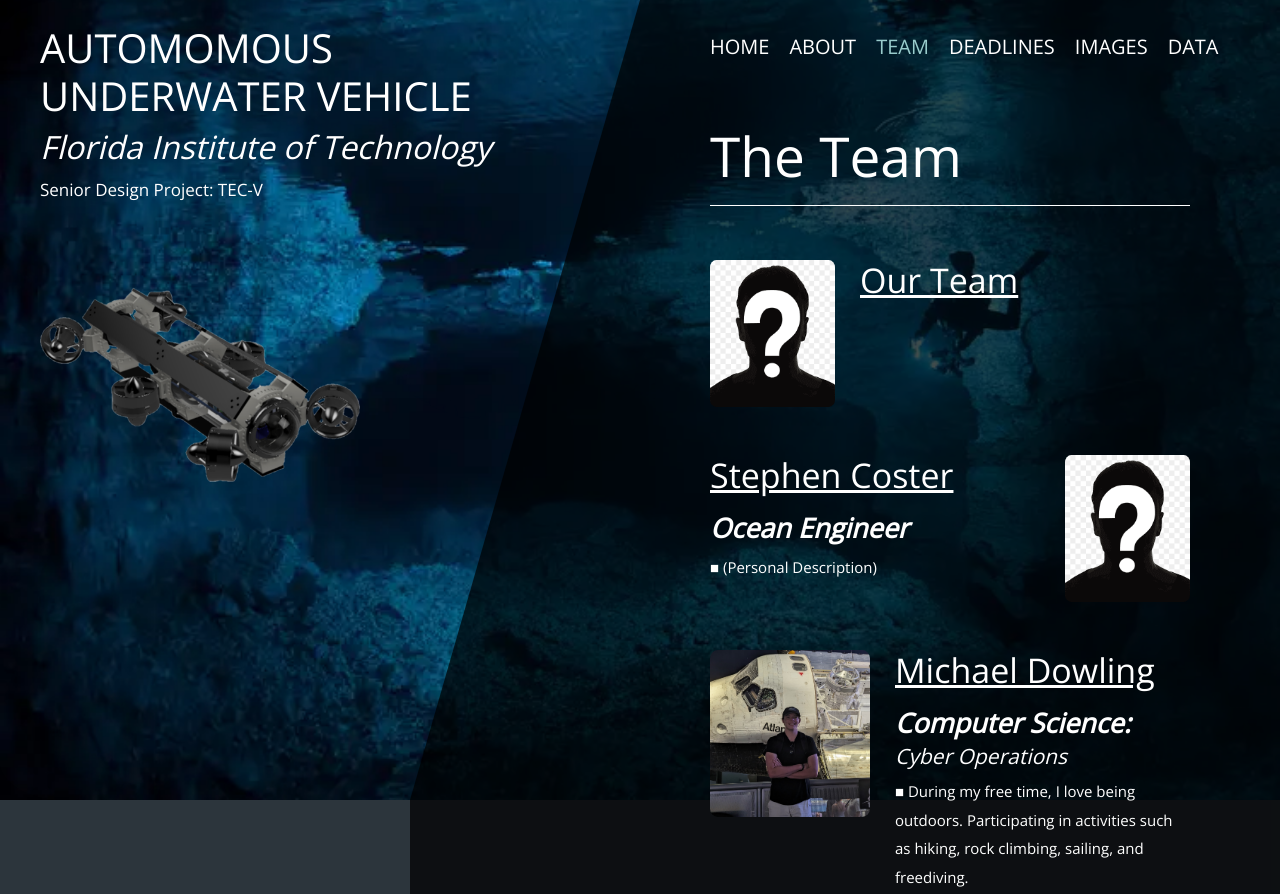
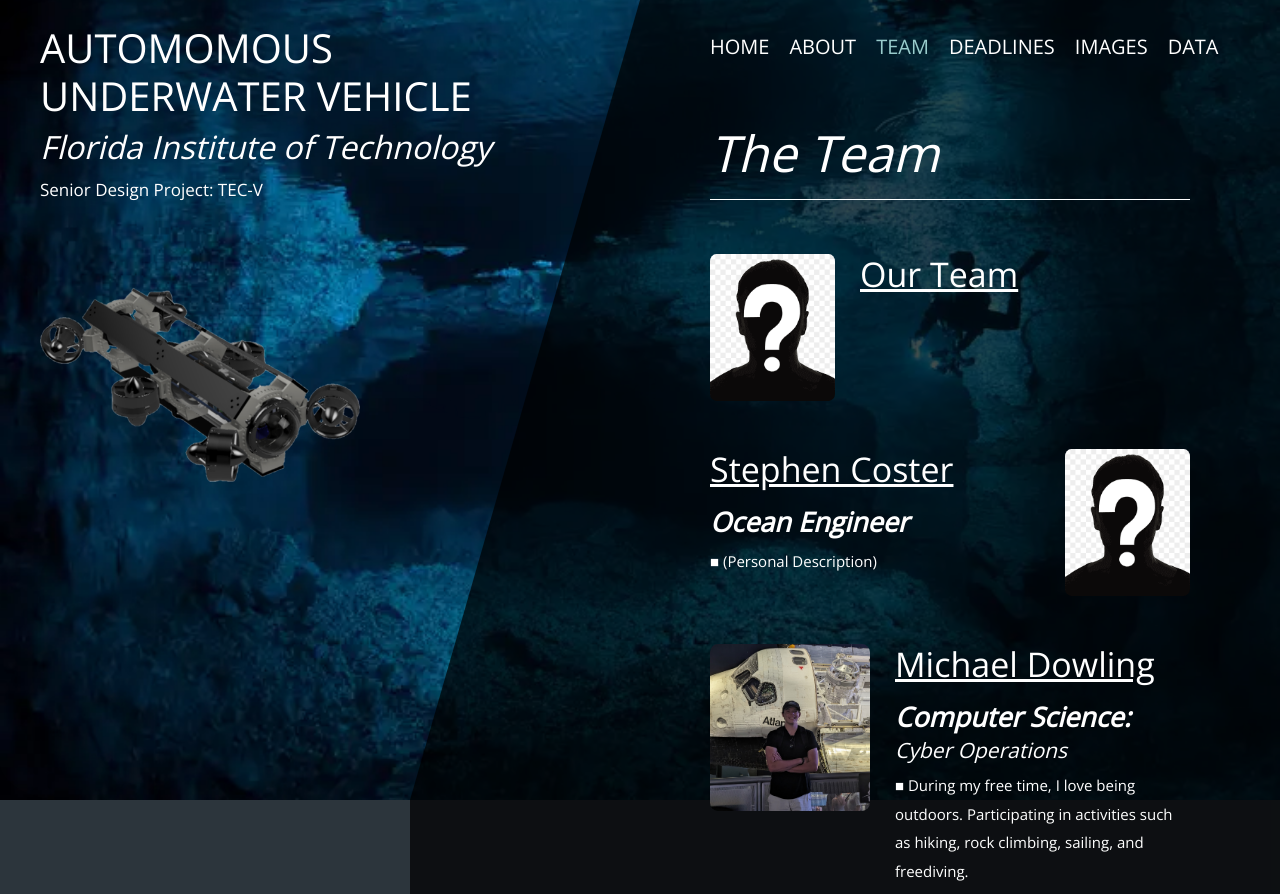
Before and after one commit to BlueCodeHydra/FIT_Project-TEC_V, a plain HTML site: page team.html in a window 1280 px wide. Shown: the top 894 px of the page. Drawn offline with nearby package versions, Linux system fonts and the light colour scheme.

Commit message:
"The Team" header size change / Fix redeployment Commit

```diff
--- a/team.html
+++ b/team.html
@@ -70,7 +70,7 @@
                     <section class="content">
 
                 <!-- The Team -->
-                        <h2 class="mb-3 content-title" style="font-size: 55px; padding-bottom: 20px;"> The Team</span>
+                        <h2 class="mb-3 content-title" style="font-size: 50px; padding-bottom: 20px;"><em>The Team</em></span>
                         <hr class="mb-4" style="padding-bottom: 30px;">
 
                 <!-- Image Boarder Idea -->
```
